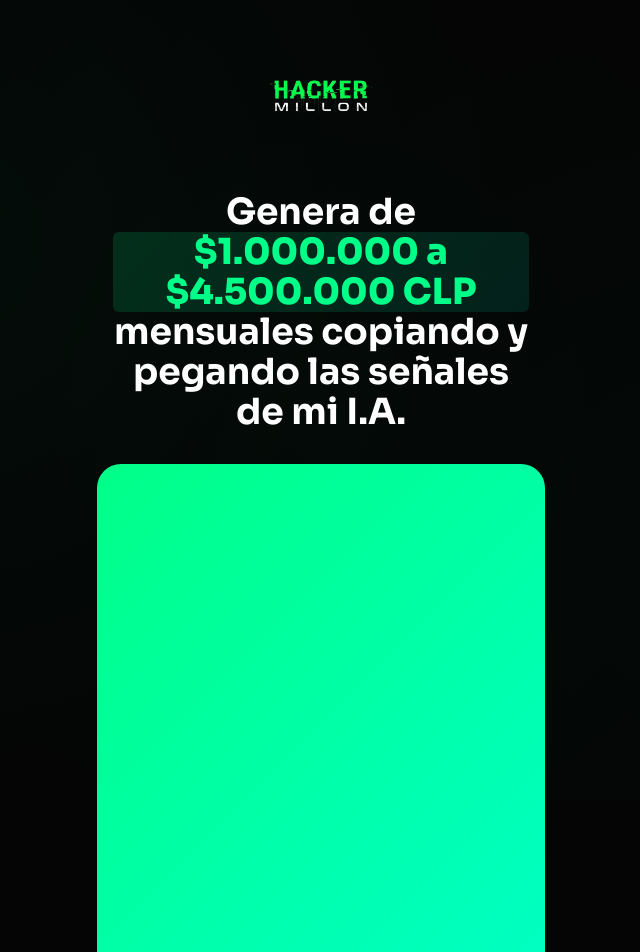
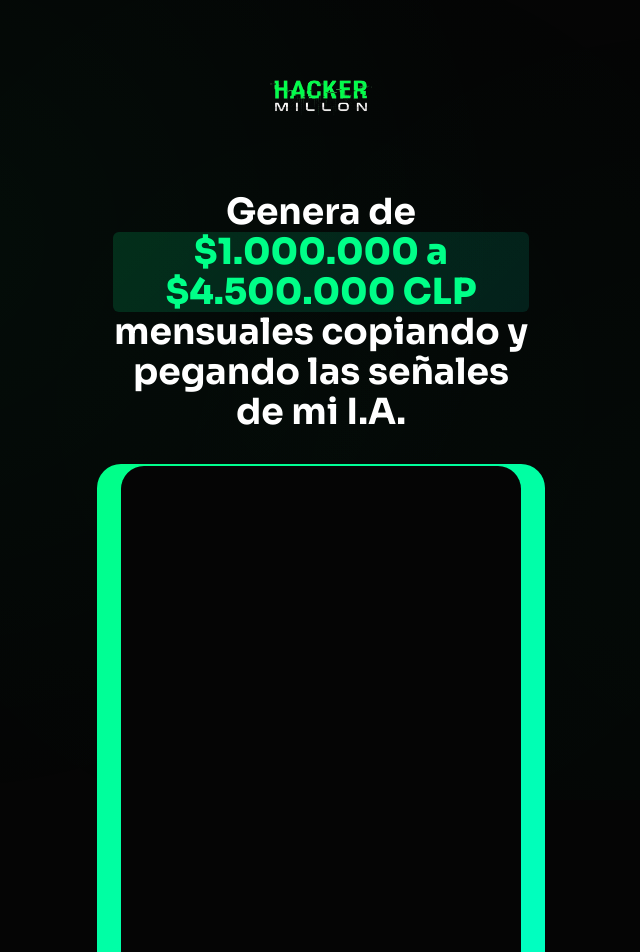
Before and after one commit to 24games/funil-interativo-greenfy, a React (Vite) app: page / in a window 1280 px wide. Shown: the top 952 px of the page, without its empty margins (319-959 px from the left). Built offline with nearby package versions, Linux system fonts and the light colour scheme.

Commit message:
fix: corrige borda dos vídeos Vturb e remove texto 'toca en continuar'

```diff
--- a/src/components/Step1.jsx
+++ b/src/components/Step1.jsx
@@ -36,11 +36,6 @@ export default function Step1({ onNext }) {
         playerId="6939f7c83ec7593882510713"
         onProgress={handleVideoProgress}
       />
-
-      {/* Micro texto */}
-      <p className="text-gray-500 text-xs text-center -mt-4">
-        Toca en continuar
-      </p>
 
       {/* Botão - Só aparece quando o vídeo chega no tempo necessário */}
       <AnimatePresence>
--- a/src/components/VturbVideo.jsx
+++ b/src/components/VturbVideo.jsx
@@ -22,12 +22,17 @@ export default function VturbVideo({ videoId, playerId, onProgress, onReady }) {
     // Cria o elemento vturb-smartplayer
     const player = document.createElement('vturb-smartplayer')
     player.id = videoId
-    player.style.display = 'block'
-    player.style.margin = '0 auto'
-    player.style.width = '100%'
-    player.style.maxWidth = '400px'
-    player.style.borderRadius = '1.5rem'
-    player.style.overflow = 'hidden'
+    player.style.cssText = `
+      display: block !important;
+      margin: 0 auto !important;
+      width: calc(100% - 2px) !important;
+      height: calc(100% - 2px) !important;
+      max-width: 400px !important;
+      border-radius: calc(1.5rem - 1px) !important;
+      overflow: hidden !important;
+      position: relative !important;
+      background: #050505 !important;
+    `
 
     containerRef.current.appendChild(player)
     playerRef.current = player
@@ -135,7 +140,12 @@ export default function VturbVideo({ videoId, playerId, onProgress, onReady }) {
     <div
       ref={containerRef}
       className="w-full vturb-video-wrapper"
-      style={{ aspectRatio: '9/16' }}
+      style={{
+        aspectRatio: '9/16',
+        display: 'flex',
+        alignItems: 'center',
+        justifyContent: 'center'
+      }}
     />
   )
 }
--- a/src/index.css
+++ b/src/index.css
@@ -210,12 +210,24 @@ body {
   padding: 1px;
   background: linear-gradient(135deg, #00FF88, #00FFD4);
   overflow: hidden;
+  isolation: isolate;
 }
 
 .vturb-video-wrapper vturb-smartplayer {
   display: block !important;
-  width: 100% !important;
-  height: 100% !important;
+  width: calc(100% - 2px) !important;
+  height: calc(100% - 2px) !important;
+  border-radius: calc(1.5rem - 1px) !important;
+  overflow: hidden !important;
+  background: #050505 !important;
+  position: relative !important;
+  margin: 1px !important;
+}
+
+/* Força border-radius em elementos internos do Vturb */
+.vturb-video-wrapper vturb-smartplayer video,
+.vturb-video-wrapper vturb-smartplayer iframe,
+.vturb-video-wrapper vturb-smartplayer > * {
   border-radius: calc(1.5rem - 1px) !important;
   overflow: hidden !important;
 }
```
